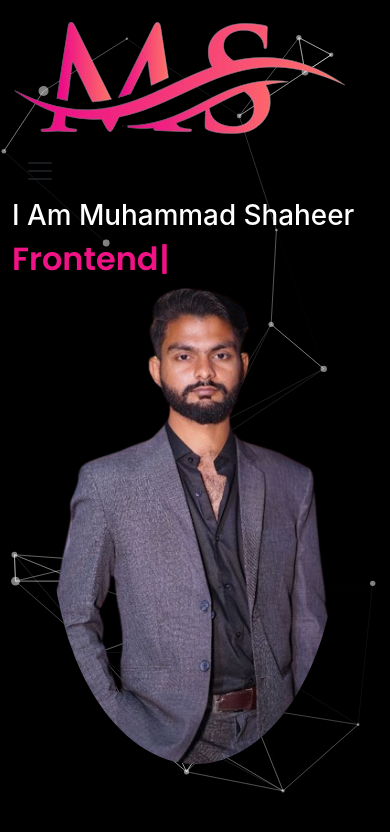
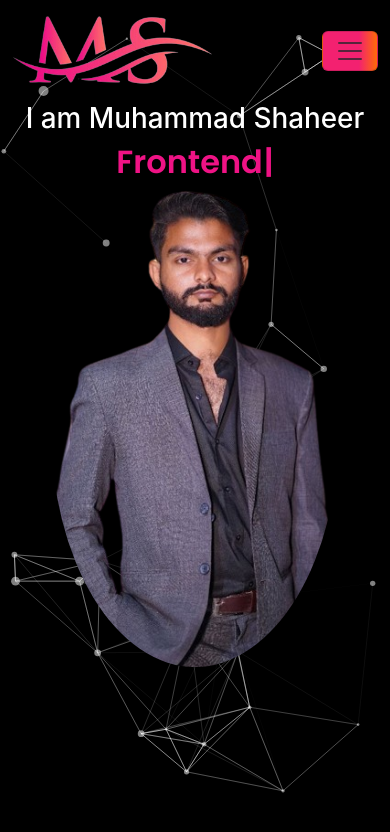
Before and after one commit to Shaheerkz/portfolio-updated, a React (Create React App) app: page / in a window 390 px wide. Shown: the top 832 px of the page. Built offline with nearby package versions, Linux system fonts and the light colour scheme.

Commit message:
some style changes

```diff
--- a/src/App.css
+++ b/src/App.css
@@ -1,4 +1,3 @@
-
 canvas {
   display: block;
   vertical-align: bottom;
@@ -61,10 +60,6 @@ canvas {
 .count-particles{
   border-radius: 0 0 3px 3px;
 }
-/* partial animation css end*/
-/* body{
-  overflow: hidden;
-} */
 .text-area, .article, .skills, .p-cards, .wrp{
   position: relative;
   z-index: 2;
@@ -115,8 +110,20 @@ ul li a{
     -webkit-text-fill-color: transparent;
     -webkit-background-clip: text;
 }
+[type=button]:not(:disabled), [type=reset]:not(:disabled), [type=submit]:not(:disabled), button:not(:disabled){
+  background: linear-gradient(to right, #f32170, #f32170,#f32170, #ff6b08) !important;
+}
+
+
+
+
 
 
 @media (max-width:768px) {
-
+  .text-area{
+    text-align: center;
+  }
+  .logo-img{
+    max-width: 200px;
+  }
 }
--- a/src/components/Banner.js
+++ b/src/components/Banner.js
@@ -6,7 +6,7 @@ function Banner() {
     <div className="row align-items-center">
       <div className="col-md-8">
         <div className="text-area">
-          <h1>I Am Muhammad Shaheer</h1>
+          <h1>I am Muhammad Shaheer</h1>
           <h2 className="font">
             <Typewriter
               options={{
--- a/src/components/Header.js
+++ b/src/components/Header.js
@@ -7,7 +7,7 @@ function Header() {
     <nav class="navbar navbar-expand-lg d-flex justify-content-between align-items-center">
       <Link to="/">
         <a class="nav-link" aria-current="page" href="#">
-          <img src={logo} />
+          <img src={logo} className="img-fluid logo-img"/>
         </a>
       </Link>
 
--- a/src/components/pages/AboutMe.js
+++ b/src/components/pages/AboutMe.js
@@ -1,4 +1,3 @@
-/* eslint-disable jsx-a11y/no-distracting-elements */
 import React from "react";
 import Header from "../../components/Header";
 import Particle from "../../Particle";
@@ -10,7 +9,7 @@ function AboutMe() {
         <Header />
         <div className="row">
           <div className="col-12 my-5">
-            <p className="article p-5">
+            <p className="article p-md-5 p-3">
               <h1 className="text-center text-uppercase">About Me</h1>I have Proficiency
               in HTML & CSS which are the building blocks of web development, I
               have Knowledge of responsive web development principles, which
--- a/src/components/pages/Projects.js
+++ b/src/components/pages/Projects.js
@@ -16,7 +16,7 @@ function Projects() {
     infinite: true,
     speed: 500,
     arrows: false,
-    autoplay: true,
+    // autoplay: true,
     slidesToShow: 3,
     slidesToScroll: 1,
     initialSlide: 0,
@@ -24,16 +24,16 @@ function Projects() {
       {
         breakpoint: 1024,
         settings: {
-          slidesToShow: 3,
+          slidesToShow: 2,
           slidesToScroll: 1,
           infinite: true,
-          dots: true,
+          dots: false,
         },
       },
       {
         breakpoint: 600,
         settings: {
-          slidesToShow: 2,
+          slidesToShow: 1,
           slidesToScroll: 1,
           initialSlide: 2,
         },
```
